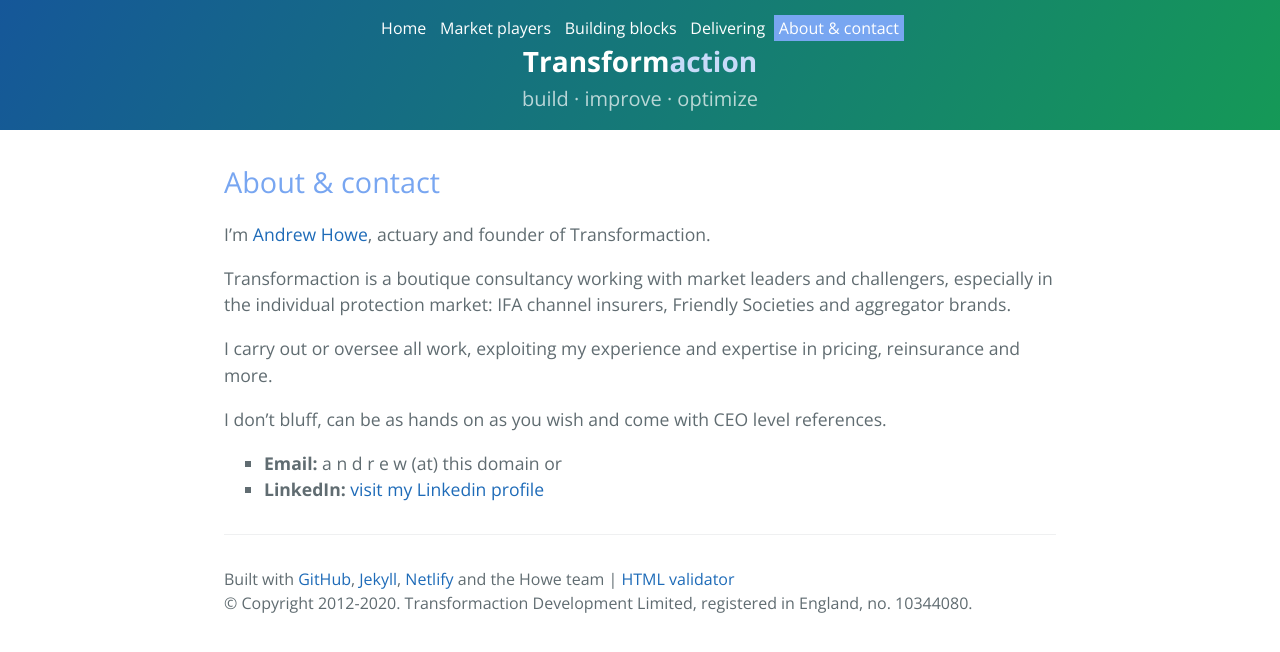
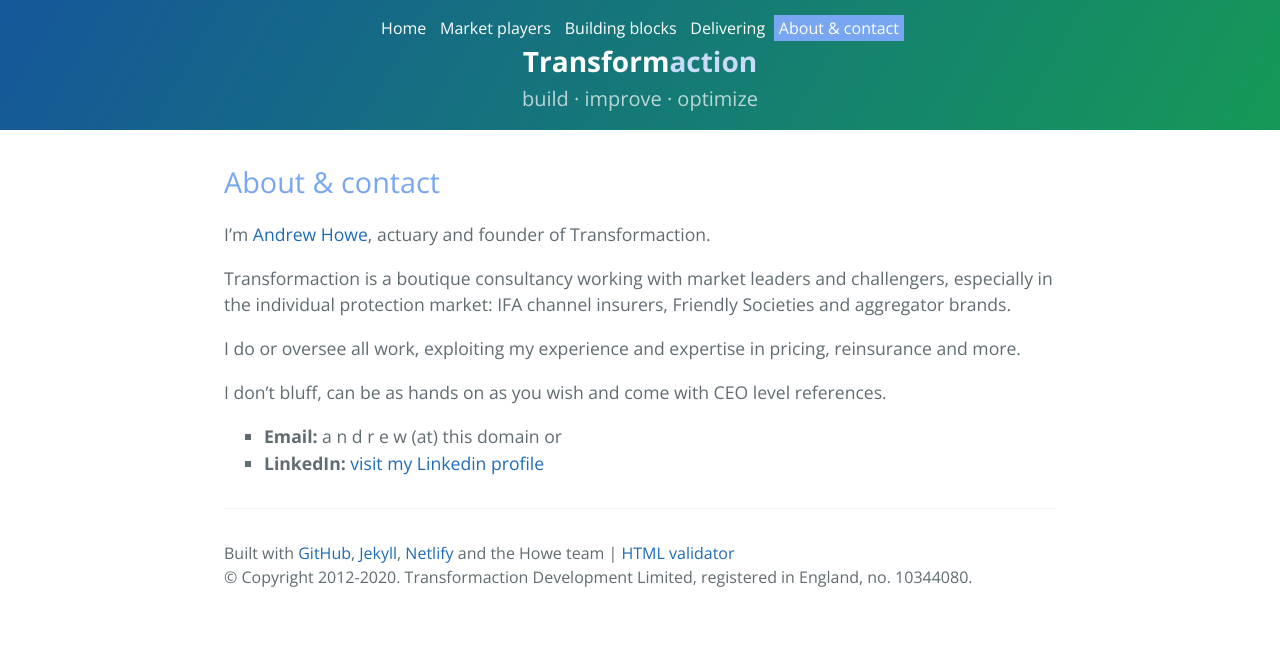
Before and after one commit to maverickactuary/1actuary, a Jekyll site: the page built from content/6aboutcontact/index.md, in a window 1280 px wide. Shown: the top 652 px of the page. Built offline with Jekyll 4.4.1, drawn with Linux system fonts in a browser that asks for light colours.

Commit message:
Shorten about

```diff
--- a/content/6aboutcontact/index.md
+++ b/content/6aboutcontact/index.md
@@ -12,7 +12,7 @@ Transformaction is a boutique consultancy working with market leaders and challe
 
 <!-- https://www.vault.com/blogs/consult-this-consulting-careers-news-and-views/is-boutique-consulting-right-for-you> -->
 
-I carry out or oversee all work, exploiting my experience and expertise in pricing, reinsurance and more.
+I do or oversee all work, exploiting my experience and expertise in pricing, reinsurance and more.
 
 I don't bluff, can be as hands on as you wish and come with CEO level references.
 
```
